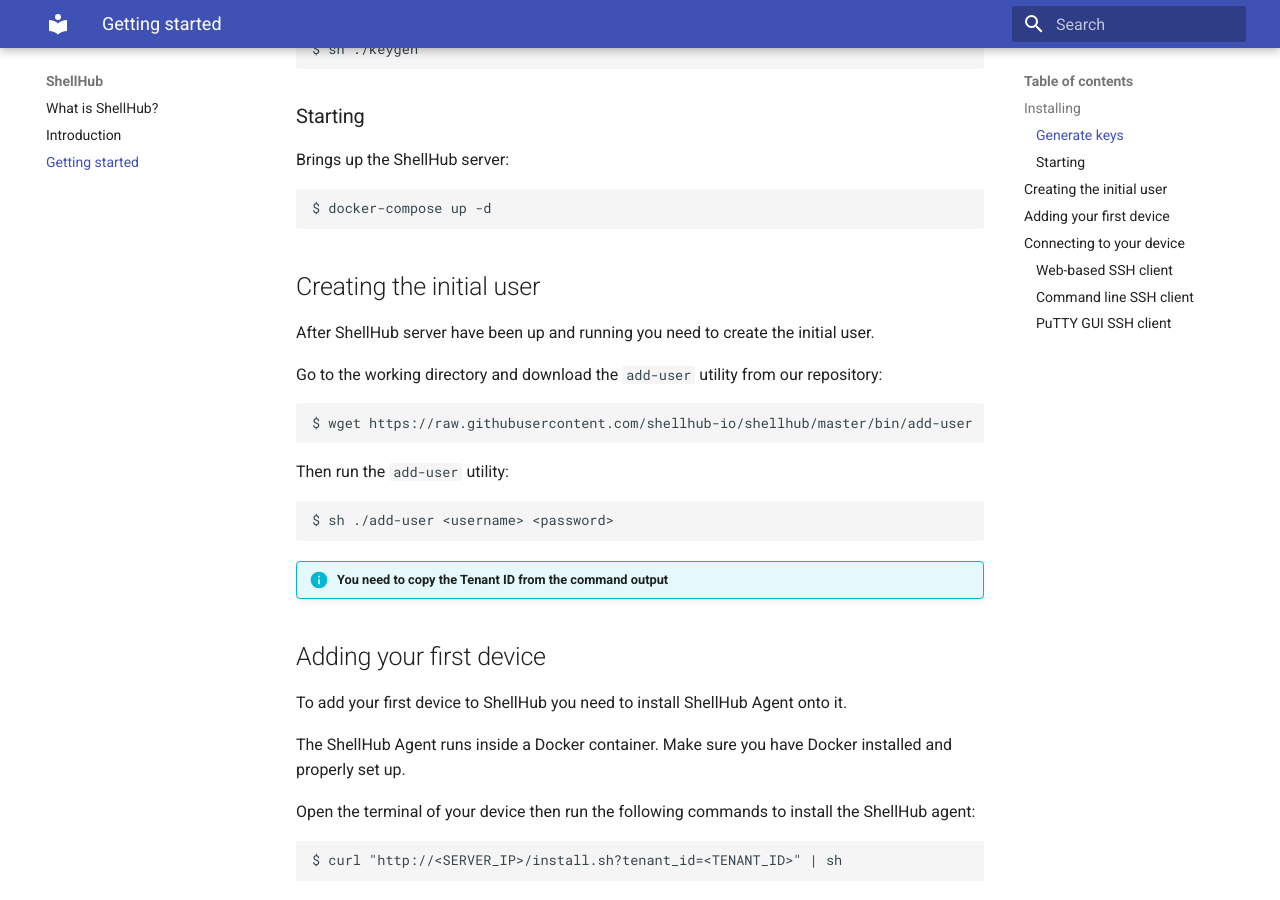
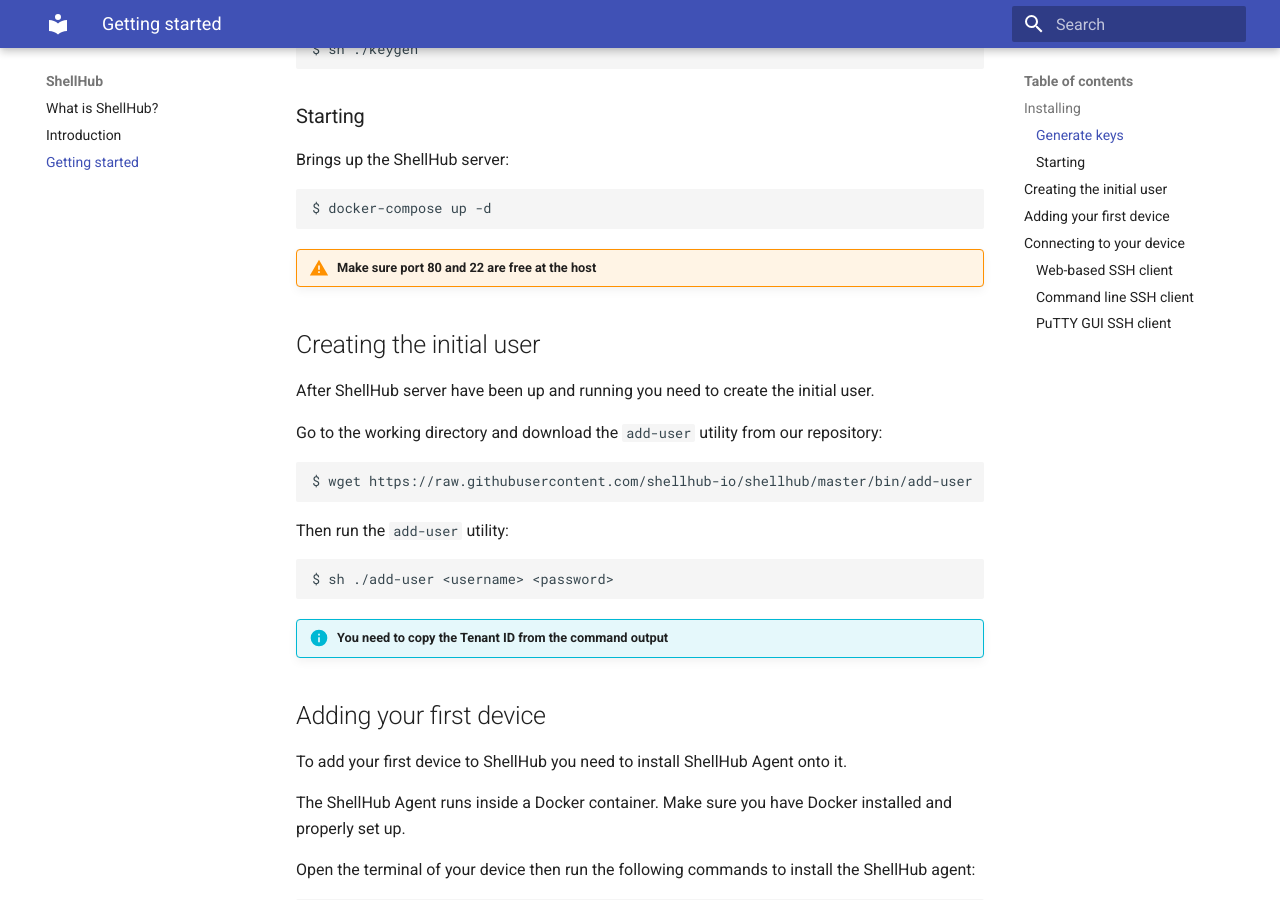
Before and after one commit to shellhub-io/shellhub-io.github.io, an MkDocs documentation site: the page built from docs/getting-started.md, in a window 1280 px wide and 900 px high, scrolled down 881 px. Built offline with MkDocs 1.6.1 and Material for MkDocs 9.7.7, drawn with Linux system fonts in a browser that asks for light colours.

Commit message:
Docs updated

````diff
--- a/docs/getting-started.md
+++ b/docs/getting-started.md
@@ -43,6 +43,8 @@
 ```
 $ docker-compose up -d
 ```
+
+!!! warning "Make sure port 80 and 22 are free at the host"
 
 ## Creating the initial user
 
````
